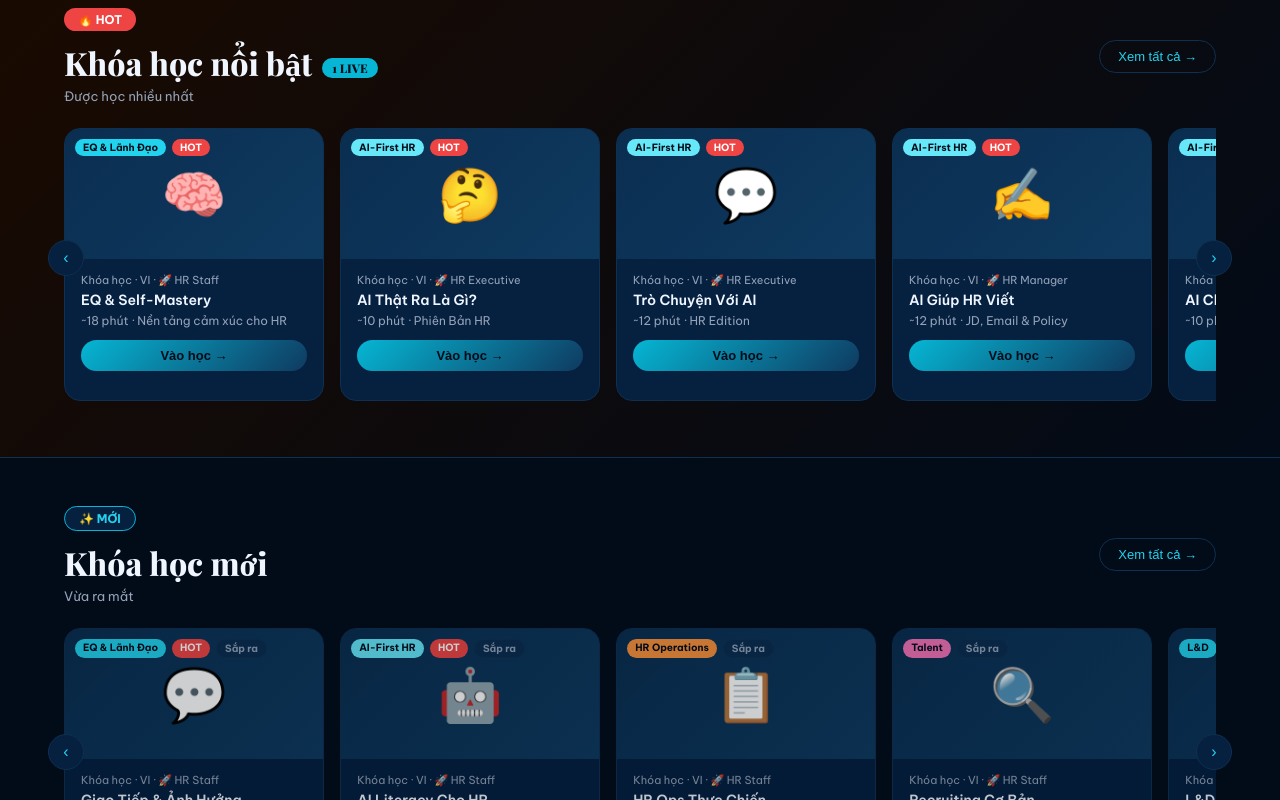
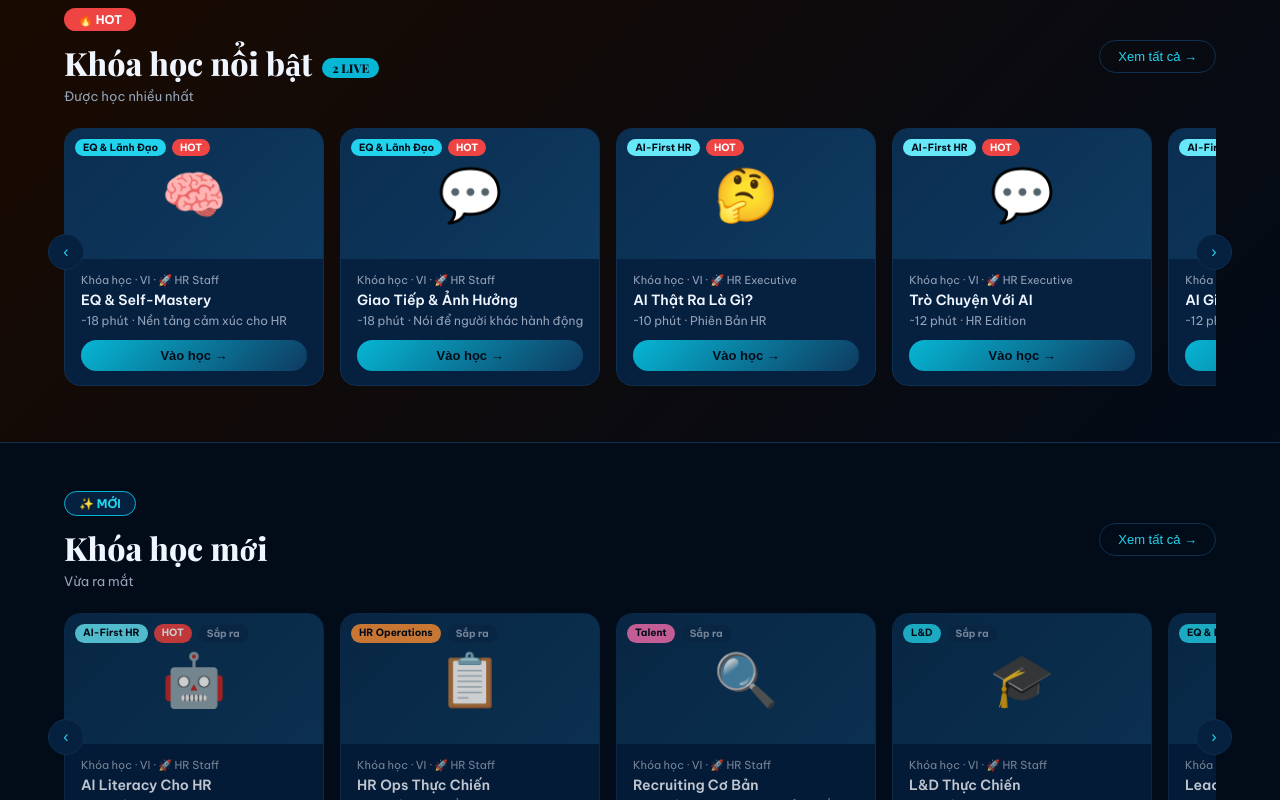
Before and after one commit to thuhien1703-vn/peopleos-tahien, a Next.js app: page / in a window 1280 px wide. Shown: the part 1740-2540 px from the top of the page. Built offline with nearby package versions, Linux system fonts and the light colour scheme.

Commit message:
feat: K2 live — stats now show 2 live courses

```diff
--- a/components/PeopleOSHub.jsx
+++ b/components/PeopleOSHub.jsx
@@ -25,7 +25,7 @@ const ALL_COURSES = [
   // ══ PeopleOS Career Path (18 khóa · 3 cấp) ══════════════
   // Cấp 1 — HR Staff & Specialist
   { id:101, cat:"EQ & Lãnh Đạo",   emoji:"🧠", title:"EQ & Self-Mastery",             sub:"Nền tảng cảm xúc cho HR",       dur:"18 phút", type:"Khóa học", level:"HR Staff",       hot:true,  tags:["VI"], url:"/k1-eq-selfmastery",           xp:108, modules:6 },
-  { id:102, cat:"EQ & Lãnh Đạo",   emoji:"💬", title:"Giao Tiếp & Ảnh Hưởng",        sub:"Nói để người khác hành động",   dur:"18 phút", type:"Khóa học", level:"HR Staff",       hot:true,  tags:["VI"], soon:true,                           xp:108, modules:6 },
+  { id:102, cat:"EQ & Lãnh Đạo",   emoji:"💬", title:"Giao Tiếp & Ảnh Hưởng",        sub:"Nói để người khác hành động",   dur:"18 phút", type:"Khóa học", level:"HR Staff",       hot:true,  tags:["VI"], url:"/k2-giao-tiep-anh-huong",      xp:108, modules:6 },
   { id:103, cat:"AI-First HR",      emoji:"🤖", title:"AI Literacy Cho HR",            sub:"Prompt · Tools · Automation",   dur:"20 phút", type:"Khóa học", level:"HR Staff",       hot:true,  tags:["VI"], soon:true,                           xp:120, modules:6 },
   { id:104, cat:"HR Operations",    emoji:"📋", title:"HR Ops Thực Chiến",             sub:"Hợp đồng · C&B · HRIS VN",     dur:"20 phút", type:"Khóa học", level:"HR Staff",       hot:false, tags:["VI"], soon:true,                           xp:120, modules:6 },
   { id:105, cat:"Talent",           emoji:"🔍", title:"Recruiting Cơ Bản",             sub:"JD · Sourcing · Phỏng vấn",    dur:"20 phút", type:"Khóa học", level:"HR Staff",       hot:false, tags:["VI"], soon:true,                           xp:120, modules:6 },
```
